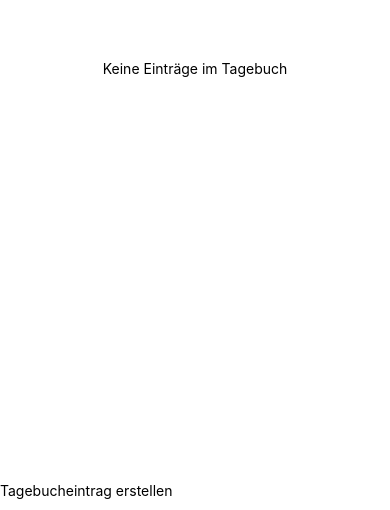
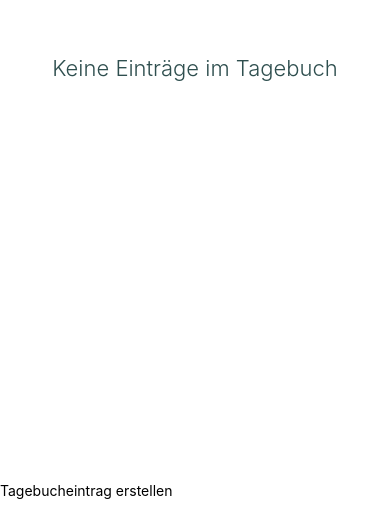
Before and after one commit to behrends/MyJournal, a React Native app: screen / in a window 390 px wide. Shown: the part 334-844 px from the top of the page. Built offline with nearby package versions, Linux system fonts and the light colour scheme.

Commit message:
Kapitel 5: Styling für den Text

```diff
--- a/JournalItems.js
+++ b/JournalItems.js
@@ -17,7 +17,7 @@ export default class JournalItems extends Component {
     if (this.props.items.length === 0)
       return (
         <View style={styles.noItems}>
-          <Text>Keine Einträge im Tagebuch</Text>
+          <Text style={styles.infoText}>Keine Einträge im Tagebuch</Text>
         </View>
       );
 
@@ -42,6 +42,11 @@ export default class JournalItems extends Component {
 }
 
 const styles = StyleSheet.create({
+  infoText: {
+    color: 'darkslategray',
+    fontSize: 22,
+    fontWeight: '300'
+  },
   noItems: {
     flex: 1,
     alignItems: 'center',
```
